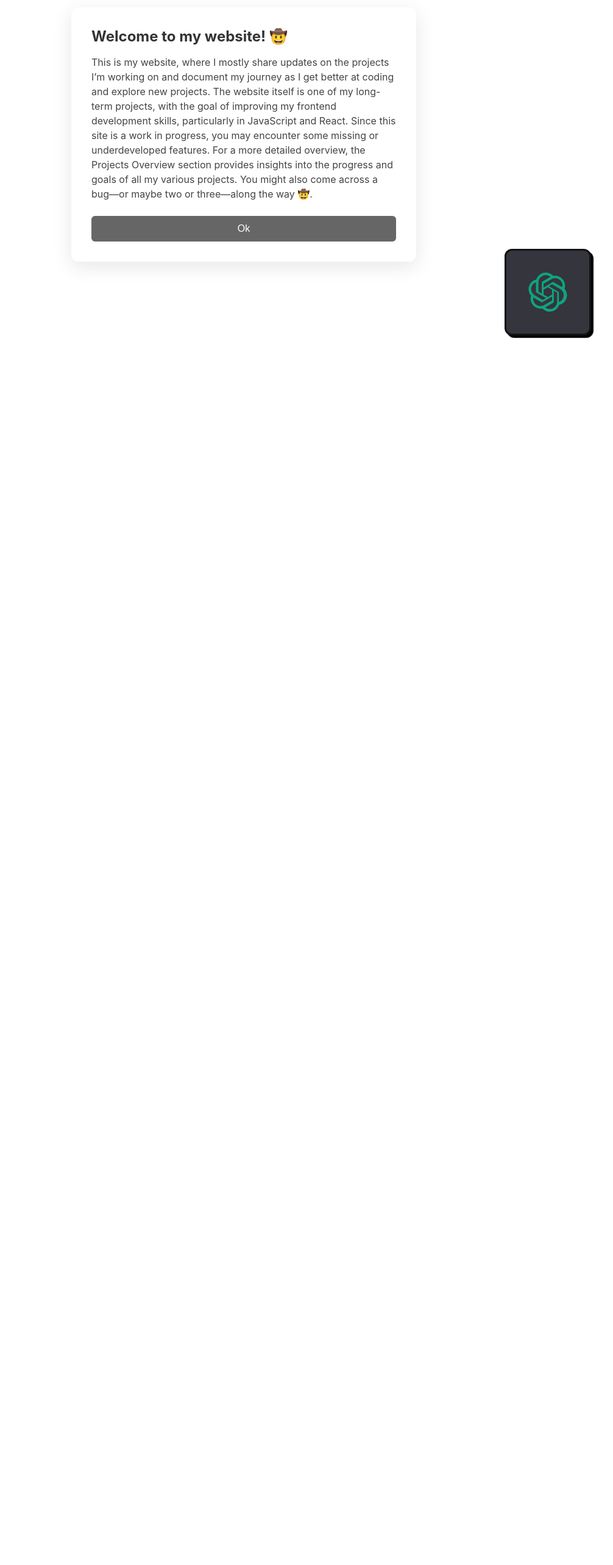
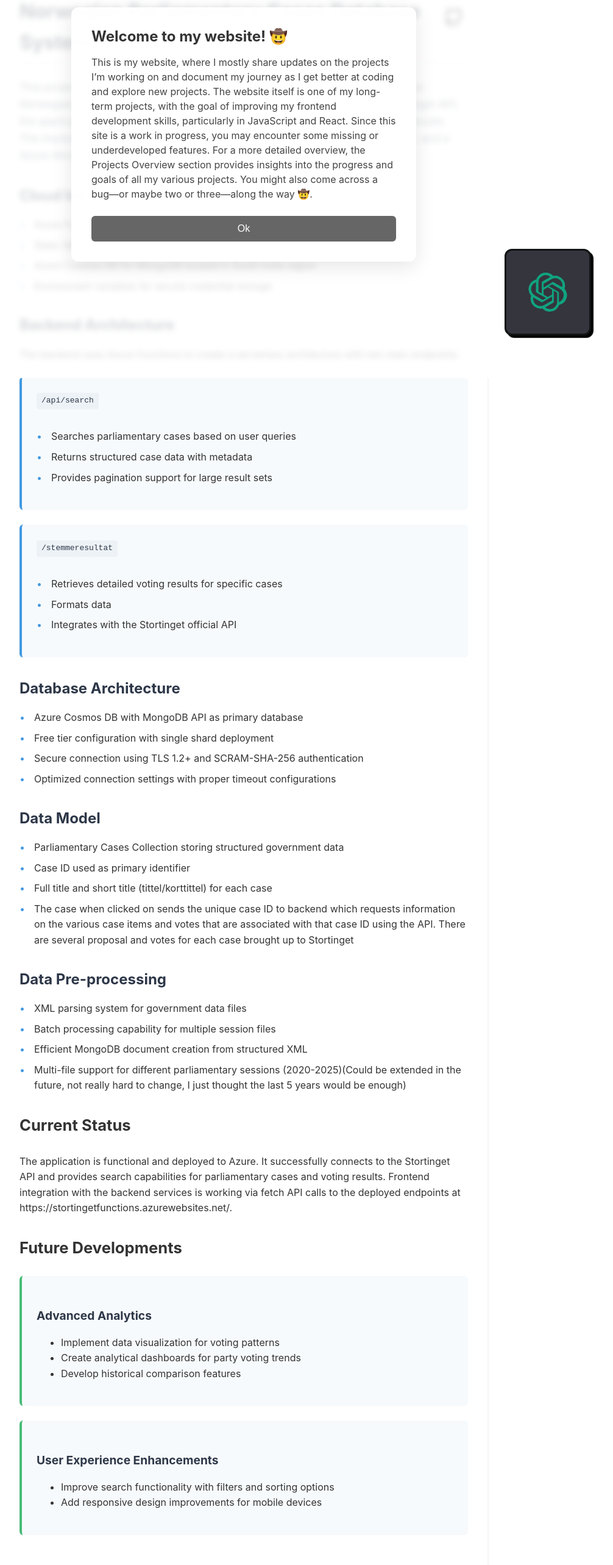
Before and after one commit to erling1/App1, a React (Create React App) app: page /pages/Project7 in a window 1280 px wide. Shown: the part 180-2746 px from the top of the page at 61% size, without its empty margins (240-1246 px from the left). Before the commit the page ends 800 px from the top, so only its background shows below. Built offline with nearby package versions, Linux system fonts and the light colour scheme.

Commit message:
fixed hamburger menu, added and remove text in project 7

```diff
--- a/src/App.js
+++ b/src/App.js
@@ -15,6 +15,7 @@ import Project3 from './pages/Project3';
 import Project4 from './pages/Project4';
 import Project5 from './pages/Project5';
 import Project6 from './pages/Project6';
+import Project7 from './pages/Project7'
 import AiHelperButton from './AIHelper';
 import WelcomeModal from './pages/WelcomeModal';
 import InformationRelative from './pages/InfoRelativeFamilyHistory';
@@ -42,6 +43,7 @@ function App() {
         <Route path="/pages/Project4" element={<Project4/>}/>
         <Route path="/pages/Project5" element={<Project5/>}/>
         <Route path="/pages/Project6" element={<Project6/>}/>
+        <Route path="/pages/Project7" element={<Project7/>}/>
         <Route  path="/pages/InfoRelativeFamilyHistory" element={<InformationRelative/>}/>
         <Route  path="/pages/CVEnglish" element={<CVEnglish/>}/>
         <Route  path="/pages/Politics" element={<PoliticsSearch/>}/>
--- a/src/navigation.js
+++ b/src/navigation.js
@@ -93,7 +93,7 @@ export function Navbar() {
               <a href="#about" onClick={aboutmeButton}>About Me</a>
               <a href="#FamilyHistory" onClick={FamilyHistoryButton}>Family History</a>
               <a href="#contact" onClick={contactmeButton}>Contact Me</a>
-              <a href="#Politics" onClick={PoliticsButton}>Politics</a>
+              <a href="#Politics" onClick={PoliticsButton}>Parliamentary Case Tracker</a>
             </div>
           </div>
         </div>
--- /dev/null
+++ b/src/pages/Project7.js
@@ -0,0 +1,132 @@
+import '../CSS/Projects.css';
+import React from 'react';
+
+function NorwegianParliamentProject() {
+  return (
+    <div className="project-description">
+      <div className="project-section">
+        <div className="project-header">
+          <h2 className="project-title">Norwegian Parliamentary Cases Database System</h2>
+          <div className="github-button-container">
+            <button className="github-button">
+              <svg className="github-icon" viewBox="0 0 24 24" fill="none" stroke="currentColor" strokeWidth="2" strokeLinecap="round" strokeLinejoin="round">
+                <path d="M9 19c-5 1.5-5-2.5-7-3m14 6v-3.87a3.37 3.37 0 0 0-.94-2.61c3.14-.35 6.44-1.54 6.44-7A5.44 5.44 0 0 0 20 4.77 5.07 5.07 0 0 0 19.91 1S18.73.65 16 2.48a13.38 13.38 0 0 0-7 0C6.27.65 5.09 1 5.09 1A5.07 5.07 0 0 0 5 4.77a5.44 5.44 0 0 0-1.5 3.78c0 5.42 3.3 6.61 6.44 7A3.37 3.37 0 0 0 9 18.13V22"></path>
+              </svg>
+            </button>
+            <div className="tooltip">View on GitHub</div>
+          </div>
+        </div>
+
+        <div className="project-overview">
+          <p>
+            This project provides a system for searching and analyzing voting data from the Norwegian parliament (Stortinget).
+            Using data retrieved from the official Stortinget API, the application enables users to search parliamentary cases and view
+            voting results. The implementation combines a React frontend with Azure Functions backend, and a Azure MongoDB that stores 5 years of parliamentary cases.
+          </p>
+        </div>
+
+        <div className="technical-section">
+          <h3>Cloud Infrastructure</h3>
+          <ul>
+            <li>Azure Functions hosted in North Europe region</li>
+            <li>Static Web App hosted in West Europe region for the React frontend</li>
+            <li>Azure Cosmos DB for MongoDB located in South India region</li>
+            <li>Environment variables for secure credential storage</li>
+          </ul>
+        </div>
+
+        <div className="technical-section">
+          <h3>Backend Architecture</h3>
+          <p>
+            The backend uses Azure Functions to create a serverless
+            architecture with two main endpoints:
+          </p>
+
+          <div className="endpoint-section">
+            <div className="endpoint">
+              <code>/api/search</code>
+              <ul>
+                <li>Searches parliamentary cases based on user queries</li>
+                <li>Returns structured case data with metadata</li>
+                <li>Provides pagination support for large result sets</li>
+              </ul>
+            </div>
+
+            <div className="endpoint">
+              <code>/stemmeresultat</code>
+              <ul>
+                <li>Retrieves detailed voting results for specific cases</li>
+                <li>Formats data </li>
+                <li>Integrates with the Stortinget official API</li>
+              </ul>
+            </div>
+          </div>
+        </div>
+
+        <div className="technical-section">
+          <h3>Database Architecture</h3>
+          <ul>
+            <li>Azure Cosmos DB with MongoDB API as primary database</li>
+            <li>Free tier configuration with single shard deployment</li>
+            <li>Secure connection using TLS 1.2+ and SCRAM-SHA-256 authentication</li>
+            <li>Optimized connection settings with proper timeout configurations</li>
+          </ul>
+        </div>
+
+        <div className="technical-section">
+          <h3>Data Model</h3>
+          <ul>
+            <li>Parliamentary Cases Collection storing structured government data</li>
+            <li>Case ID used as primary identifier</li>
+            <li>Full title and short title (tittel/korttittel) for each case</li>
+            <li>The case when clicked on sends the unique case ID to backend which requests information on the various case items and votes that are associated with that case ID using the API. There are several proposal and votes for each case brought up to Stortinget </li>
+          </ul>
+        </div>
+
+        <div className="technical-section">
+          <h3>Data Pre-processing</h3>
+          <ul>
+            <li>XML parsing system for government data files</li>
+            <li>Batch processing capability for multiple session files</li>
+            <li>Efficient MongoDB document creation from structured XML</li>
+            <li>Multi-file support for different parliamentary sessions (2020-2025)(Could be extended in the future, not really hard to change, I just thought the last 5 years would be enough)</li>
+          </ul>
+        </div>
+
+        <div className="status-section">
+          <h3>Current Status</h3>
+          <p>
+            The application is functional and deployed to Azure. It successfully connects
+            to the Stortinget API and provides search capabilities for parliamentary cases and
+            voting results. Frontend integration with the backend services is working via
+            fetch API calls to the deployed endpoints at https://stortingetfunctions.azurewebsites.net/.
+          </p>
+        </div>
+
+        <div className="future-section">
+          <h3>Future Developments</h3>
+          <div className="development-items">
+            <div className="development-item">
+              <h4>Advanced Analytics</h4>
+              <ul>
+                <li>Implement data visualization for voting patterns</li>
+                <li>Create analytical dashboards for party voting trends</li>
+                <li>Develop historical comparison features</li>
+              </ul>
+            </div>
+
+            <div className="development-item">
+              <h4>User Experience Enhancements</h4>
+              <ul>
+                <li>Improve search functionality with filters and sorting options</li>
+                <li>Add responsive design improvements for mobile devices</li>
+              </ul>
+            </div>
+          </div>
+        </div>
+      </div>
+    </div>
+  );
+}
+
+export default NorwegianParliamentProject;
```
